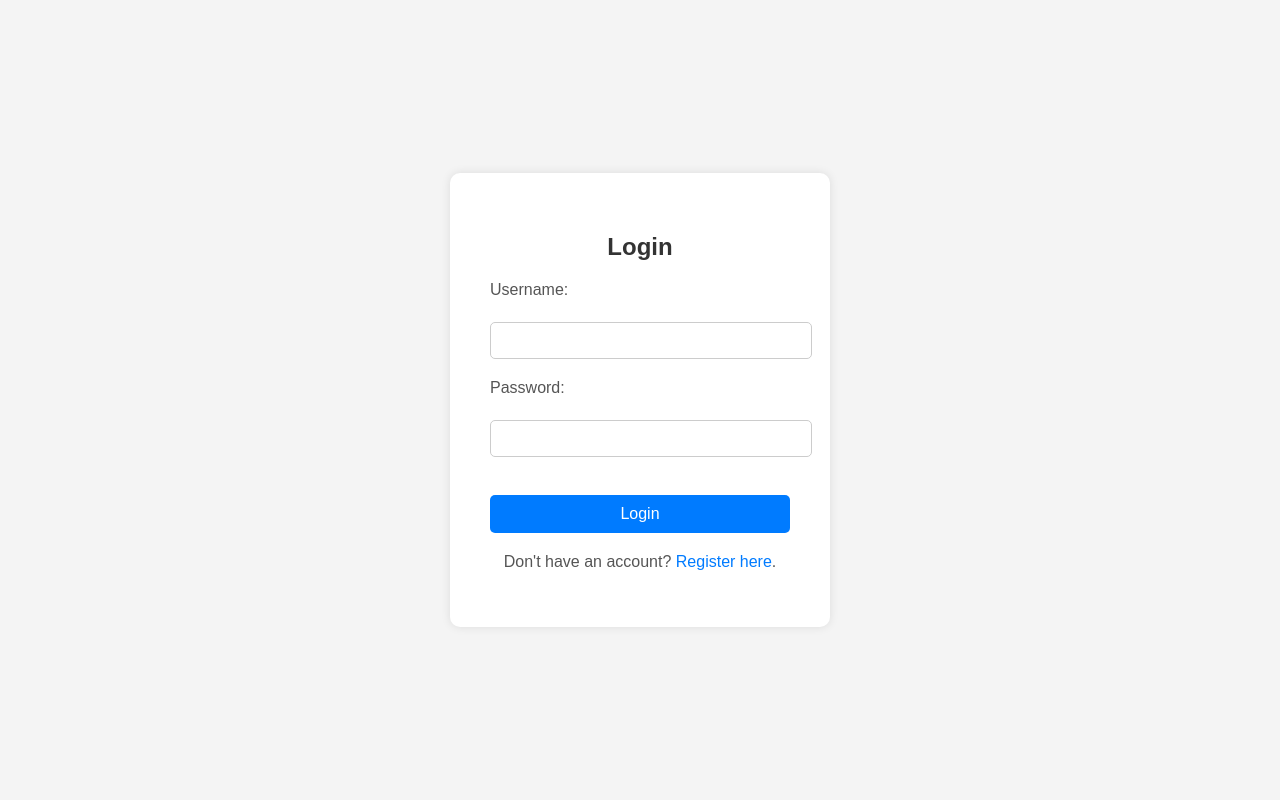
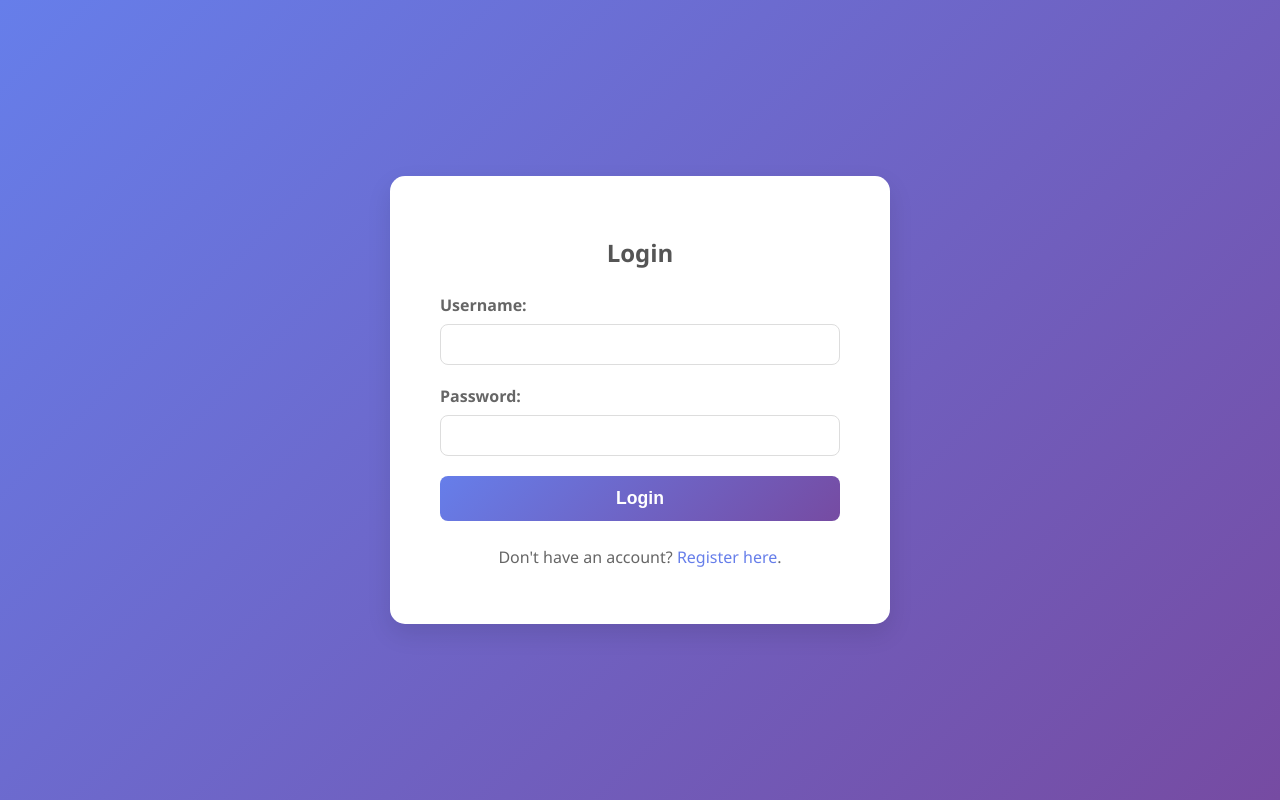
Before and after one commit to brewmarsh/pickaladder, a Flask app: page /login in a window 1280 px wide. Run offline with Flask 2, Linux system fonts and the light colour scheme; some libraries are stand-ins or nearby versions.

Commit message:
Modernize the user interface

```diff
--- a/static/style.css
+++ b/static/style.css
@@ -1,6 +1,8 @@
+/* General Body Styles */
 body {
-    font-family: sans-serif;
-    background-color: #f4f4f4;
+    font-family: 'Segoe UI', Tahoma, Geneva, Verdana, sans-serif;
+    background: linear-gradient(135deg, #667eea 0%, #764ba2 100%);
+    color: #333;
     display: flex;
     justify-content: center;
     align-items: center;
@@ -8,70 +10,93 @@ body {
     margin: 0;
 }
 
+/* Container for the content */
 .container {
     text-align: center;
+    background: #ffffff;
+    padding: 40px 50px;
+    border-radius: 15px;
+    box-shadow: 0 10px 25px rgba(0, 0, 0, 0.1);
+    width: 100%;
+    max-width: 400px;
 }
 
+/* Header Styles */
 h1 {
     color: #333;
-    font-size: 3em;
-    margin-bottom: 20px;
-}
-
-.login-form {
-    background-color: #fff;
-    padding: 40px;
-    border-radius: 10px;
-    box-shadow: 0 0 10px rgba(0, 0, 0, 0.1);
-    width: 300px;
+    font-size: 2.5em;
+    margin-bottom: 30px;
 }
 
 h2 {
-    color: #333;
-    margin-bottom: 20px;
+    color: #555;
+    margin-bottom: 25px;
+}
+
+/* Form Styles */
+.login-form {
+    width: 100%;
 }
 
 label {
     display: block;
     text-align: left;
-    margin-bottom: 5px;
-    color: #555;
+    margin-bottom: 8px;
+    color: #666;
+    font-weight: 600;
 }
 
 input[type="text"],
-input[type="password"] {
+input[type="password"],
+input[type="email"],
+input[type="number"] {
     width: 100%;
-    padding: 10px;
+    padding: 12px;
     margin-bottom: 20px;
-    border: 1px solid #ccc;
-    border-radius: 5px;
+    border: 1px solid #ddd;
+    border-radius: 8px;
+    box-sizing: border-box;
+    transition: border-color 0.3s;
+}
+
+input[type="text"]:focus,
+input[type="password"]:focus,
+input[type="email"]:focus,
+input[type="number"]:focus {
+    border-color: #764ba2;
+    outline: none;
 }
 
 input[type="submit"] {
     width: 100%;
-    padding: 10px;
-    background-color: #007bff;
+    padding: 12px;
+    background: linear-gradient(135deg, #667eea 0%, #764ba2 100%);
     color: #fff;
     border: none;
-    border-radius: 5px;
+    border-radius: 8px;
     cursor: pointer;
-    font-size: 1em;
+    font-size: 1.1em;
+    font-weight: 600;
+    transition: background 0.3s;
 }
 
 input[type="submit"]:hover {
-    background-color: #0056b3;
+    background: linear-gradient(135deg, #5a6fd8 0%, #68429b 100%);
 }
 
+/* Link Styles */
 p {
-    margin-top: 20px;
-    color: #555;
+    margin-top: 25px;
+    color: #666;
 }
 
 a {
-    color: #007bff;
+    color: #667eea;
     text-decoration: none;
+    transition: color 0.3s;
 }
 
 a:hover {
+    color: #764ba2;
     text-decoration: underline;
 }
--- a/templates/login.html
+++ b/templates/login.html
@@ -1,6 +1,8 @@
 <!DOCTYPE html>
-<html>
+<html lang="en">
 <head>
+    <meta charset="UTF-8">
+    <meta name="viewport" content="width=device-width, initial-scale=1.0">
     <title>Login - pickaladder</title>
     <link rel="stylesheet" href="{{ url_for('static', filename='style.css') }}">
 </head>
@@ -9,13 +11,13 @@
         <div class="login-form">
             <h2>Login</h2>
             <form method="post" action="{{ url_for('login') }}">
-                <label for="username">Username:</label><br>
-                <input type="text" id="username" name="username"><br>
-                <label for="password">Password:</label><br>
-                <input type="password" id="password" name="password"><br><br>
+                <label for="username">Username:</label>
+                <input type="text" id="username" name="username" required>
+                <label for="password">Password:</label>
+                <input type="password" id="password" name="password" required>
                 <input type="submit" value="Login">
             </form>
-            <p>Don't have an account? <a href="/register">Register here</a>.</p>
+            <p>Don't have an account? <a href="{{ url_for('register') }}">Register here</a>.</p>
         </div>
     </div>
 </body>
```
Also changed, not shown: templates/index.html (+10 -5 lines), templates/register.html (+14 -12 lines).
